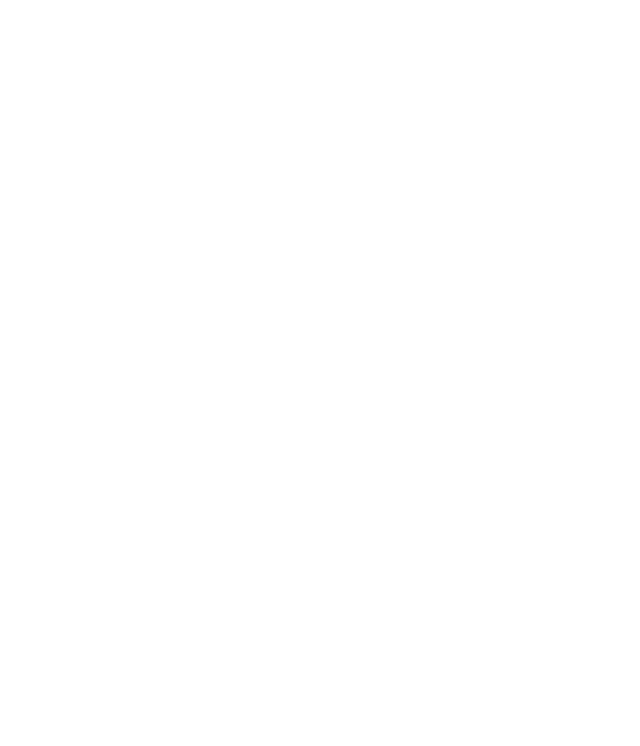
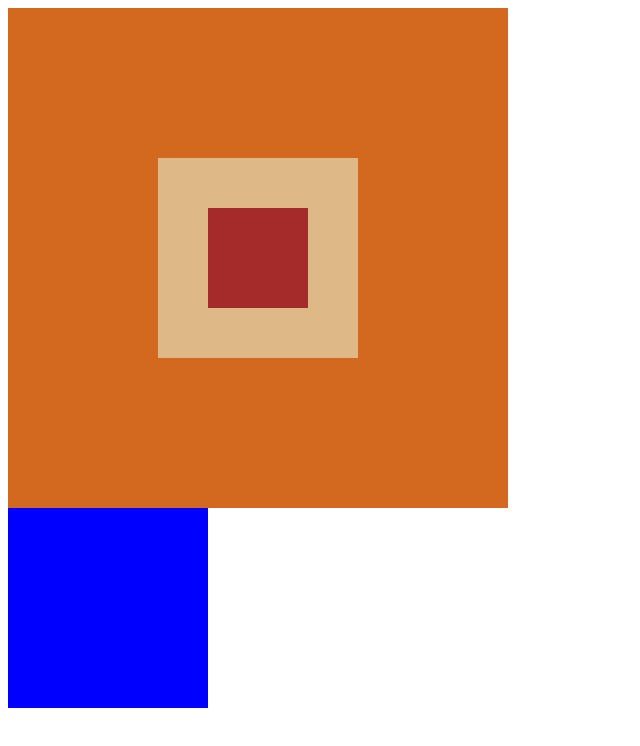
Before and after one commit to toombez/curseur-vif, a Vue app: page / in a window 1280 px wide. Shown: the top 746 px of the page, without its empty margins (0-640 px from the left). Built offline with nearby package versions, Linux system fonts and the light colour scheme.

Commit message:
Feat/v-cursor-directive (#4)
* Add directive types

* Register handlers using vcursor directive

* Provide v-cursor directive into app

* Remove handlers on unmount

* Add examples in playground

```diff
--- a/src/App.vue
+++ b/src/App.vue
@@ -1,4 +1,52 @@
+<script setup lang="ts">
+import BorderCursor from './components/BorderCursor.vue';
+import CircleCursor from './components/CircleCursor.vue';
+import SquareCursor from './components/SquareCursor.vue';
+import TheCursor from './components/TheCursor.vue';
+</script>
+
 <template>
     <main>
+        <div
+            :class="[$style.square, $style['outer-square']]"
+            v-cursor.self="SquareCursor"
+        >
+            <div
+                :class="[$style.square, $style['inner-square']]"
+                v-cursor.self="BorderCursor"
+            >
+                <div
+                    :class="[$style.square, $style['deep-inner-square']]"
+                    v-cursor.self="CircleCursor"
+                ></div>
+            </div>
+        </div>
+
+        <div style="width: 200px; aspect-ratio: 1; background-color: blue;"
+            v-cursor="{ attrs: {}, component: CircleCursor }"
+        ></div>
+
+        <TheCursor />
     </main>
 </template>
+
+<style module>
+.square {
+    display: flex;
+    justify-content: center;
+    align-items: center;
+    aspect-ratio: 1;
+}
+.outer-square {
+    width: 500px;
+    background-color: chocolate;
+}
+.inner-square {
+    width: 200px;
+    background-color: burlywood;
+}
+.deep-inner-square {
+    width: 100px;
+    background-color: brown;
+}
+</style>
--- /dev/null
+++ b/src/components/BorderCursor.vue
@@ -0,0 +1,3 @@
+<template>
+    <div style="aspect-ratio: 1; border: 1px solid black; width: 20px; border-radius: 100%;"></div>
+</template>
--- /dev/null
+++ b/src/components/CircleCursor.vue
@@ -0,0 +1,3 @@
+<template>
+    <div style="width: 30px; height: 30px; border-radius: 100%; background-color: yellow; opacity: 0.5;"></div>
+</template>
--- /dev/null
+++ b/src/components/SquareCursor.vue
@@ -0,0 +1,3 @@
+<template>
+    <div style="width: 20px; aspect-ratio: 1; background-color: green; opacity: 0.5;"></div>
+</template>
--- /dev/null
+++ b/src/directives/vCursor.ts
@@ -0,0 +1,82 @@
+import { useCurseur } from "@/composables/useCurseur"
+import type { AllComponentAttrs } from "@/composables/useDynamicComponent"
+import type { Component, Directive } from "vue"
+
+type DirectiveModifiers = 'self'
+
+type DirectiveValue<
+    C extends Component = Component
+> =
+    | { component: C, attrs?: AllComponentAttrs<C> }
+    | C
+
+type VCursorDirective = Directive<
+    HTMLElement,
+    DirectiveValue,
+    DirectiveModifiers
+>
+
+type Handler = (event: MouseEvent) => void
+
+type HandlersMapValue = {
+    mouseoverHandler: Handler,
+    mouseleaveHandler: Handler
+}
+
+const handlersMap = new Map<HTMLElement, HandlersMapValue>()
+
+const vCursorDirective: VCursorDirective = {
+    mounted(el, binding) {
+        const { value, modifiers } = binding
+        const curseurApi = useCurseur()
+
+        let Component: Component = 'component' in value
+            ? value.component
+            : value
+
+        let attrs: Record<string, unknown> = 'attrs' in value
+            ? value.attrs
+            : {}
+
+        const mouseoverHandler = (event: MouseEvent) => {
+            if (modifiers.self && event.target !== el) {
+                return
+            }
+
+            curseurApi.setCursorComponent(Component, attrs)
+        }
+
+        const mouseleaveHandler = (event: MouseEvent) => {
+            if (modifiers.self && event.target !== el) {
+                return
+            }
+
+            curseurApi.deleteCursorComponent()
+        }
+
+        // element might be empty if page is just loaded
+        if (typeof el === 'undefined') {
+            return
+        }
+
+        el.addEventListener('mouseover', mouseoverHandler)
+        el.addEventListener('mouseleave', mouseleaveHandler)
+    },
+
+    unmounted(el) {
+        if (typeof el === 'undefined') {
+            return
+        }
+
+        if (!handlersMap.has(el)) {
+            return
+        }
+
+        const handlers = handlersMap.get(el)!
+
+        el.removeEventListener('mouseover', handlers.mouseoverHandler)
+        el.removeEventListener('mouseleave', handlers.mouseleaveHandler)
+    },
+}
+
+export { vCursorDirective }
--- a/src/plugins/curseur.ts
+++ b/src/plugins/curseur.ts
@@ -1,9 +1,12 @@
 import type { Plugin } from "vue"
 import { useCurseur } from "@/composables/useCurseur"
+import { vCursorDirective } from "@/directives/vCursor"
 
 declare module 'vue' {
     interface ComponentCustomProperties {
         $curseur: ReturnType<typeof useCurseur>;
+
+        vCursor: typeof vCursorDirective
     }
 }
 
@@ -11,6 +14,8 @@ interface PluginOptions {}
 
 const curseurPlugin: Plugin<PluginOptions> = (app, options) => {
     app.config.globalProperties.$curseur = useCurseur()
+
+    app.directive('cursor', vCursorDirective)
 }
 
 export default curseurPlugin
```
